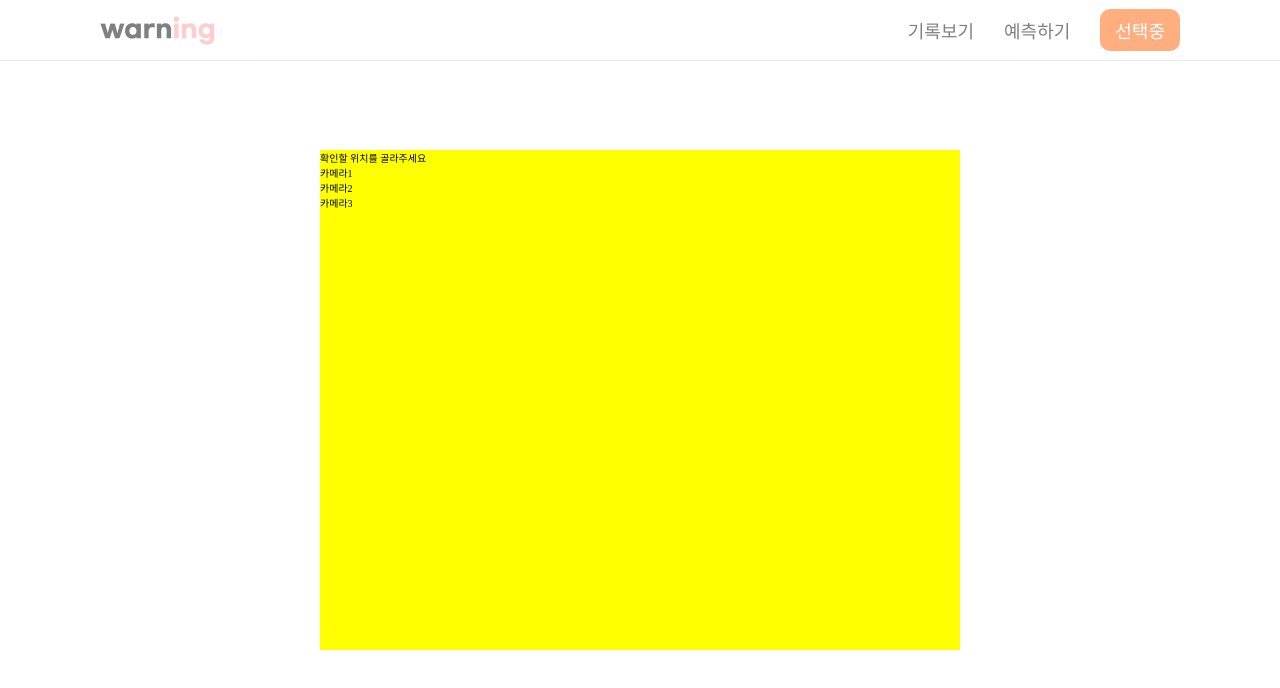
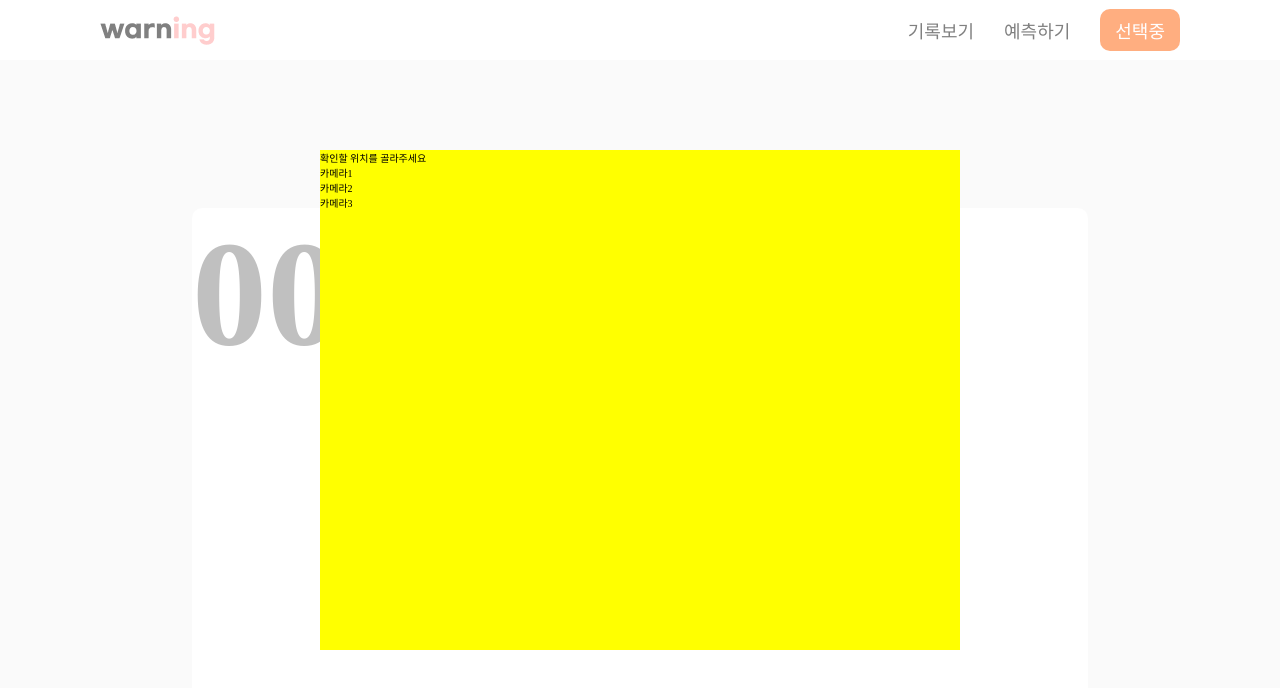
Before and after one commit to dajaedaneung/front, a React (Create React App) app: page / in a window 1280 px wide. Shown: the top 688 px of the page. Built offline with nearby package versions, Linux system fonts and the light colour scheme.

Commit message:
add:숫자 자리 계산해서 0붙이고 색바꿔서 리턴해주는 컴포넌트

```diff
--- /dev/null
+++ b/src/App.css
@@ -0,0 +1,4 @@
+.App {
+  width: 100%;
+  height: 100%;
+}
--- a/src/App.tsx
+++ b/src/App.tsx
@@ -1,15 +1,18 @@
 import React from "react";
 import { useRecoilState } from "recoil";
+import CurState from "./components/curState";
 import Header from "./components/header/header";
-import SelectModal from "./components/selectModal/selectModal";
+import SelectModal from "./components/selectModal";
+import Main from "./page/main";
 import { selectModalState } from "./store/selectModal";
-
+import "./App.css";
 function App() {
   const [selectModal, _] = useRecoilState(selectModalState);
   return (
-    <div>
+    <div className="App">
       {selectModal.isOpen && <SelectModal></SelectModal>}
       <Header></Header>
+      <Main />
     </div>
   );
 }
--- /dev/null
+++ b/src/components/curState/index.tsx
@@ -0,0 +1,28 @@
+import styled from "styled-components";
+import { number } from "yargs";
+import MakeNumbers from "./number";
+
+const Contain = styled.div`
+  width: 70%;
+  height: 80%;
+  border-radius: 10px;
+  background-color: white;
+`;
+const TopWrapper = styled.div``;
+const FaceImg = styled.img``;
+const sample = {
+  num: 1,
+  state: "warning",
+};
+const CurState = () => {
+  return (
+    <Contain>
+      <TopWrapper>
+        {" "}
+        <MakeNumbers {...sample}></MakeNumbers>
+      </TopWrapper>
+    </Contain>
+  );
+};
+
+export default CurState;
--- /dev/null
+++ b/src/components/curState/number.tsx
@@ -0,0 +1,57 @@
+import { useEffect, useState } from "react";
+import styled from "styled-components";
+
+const Num = styled.span`
+  font-size: 15em;
+  font-style: normal;
+  font-weight: 700;
+  color: ${(props) => props.color || "gray"};
+`;
+const Contain = styled.div`
+  width: 100%;
+  height: 100%;
+  .percent {
+    font-size: 7.5em;
+    color: #e2e2e2;
+    font-weight: 700;
+  }
+`;
+const Color = {
+  nice: "#00D1FF",
+  normal: "#FFCE21",
+  caution: "#FF9921",
+  red: "#FF7474",
+};
+interface MakeNumbersProps {
+  num: number;
+  state: string;
+}
+const MakeNumbers = ({ num, state }: MakeNumbersProps) => {
+  const [colorState, setColorState] = useState([true, true, true]);
+  useEffect(() => {
+    setColorState([true, true, true]);
+    for (let i = 0; i < 3 - num.toString().length; i++) {
+      setColorState((prev) => {
+        let temp = prev;
+        temp[i] = false;
+        return temp;
+      });
+    }
+  }, [num]);
+  return (
+    <Contain>
+      {colorState.map((_, idx) => {
+        return colorState[idx] ? (
+          <Num color={Color["nice"]}>
+            {num.toString()[idx - (3 - num.toString().length)]}
+          </Num>
+        ) : (
+          <Num>0</Num>
+        );
+      })}
+      <span className="percent">%</span>
+    </Contain>
+  );
+};
+
+export default MakeNumbers;
--- a/src/components/header/header.tsx
+++ b/src/components/header/header.tsx
@@ -23,7 +23,6 @@ const HeaderBlock = styled.header`
   padding: 0px 100px;
   height: 60px;
   align-items: center;
-  border-bottom: solid 1px #d6d6d6;
   @media (max-width: 580px) {
     .Logo {
       display: none;
--- a/src/components/selectModal/selectModal.tsx
+++ b/src/components/selectModal/index.tsx
@@ -2,7 +2,7 @@ import { useState } from "react";
 import { useRecoilState } from "recoil";
 import styled from "styled-components";
 import { cameraState } from "../../store/location";
-import List, { Camera } from "./list";
+import List, { Camera } from "./List";
 
 const Contain = styled.div`
   position: fixed;
@@ -33,7 +33,7 @@ const SelectModal = () => {
       <ModalContain>
         {camera.id == -1
           ? "확인할 위치를 골라주세요"
-          : `현재위치는 ${camera.name}입니다`}
+          : `현재 선택된 카메라는 ${camera.name}입니다`}
         <List cameraList={cameraList} />
       </ModalContain>
     </Contain>
--- a/src/index.css
+++ b/src/index.css
@@ -1,6 +1,15 @@
 body {
   margin: 0;
   font-size: 10px;
+  width: 100%;
+  height: 100%;
+}
+#root {
+  width: 100%;
+  height: 100%;
+}
+html {
+  height: 100%;
 }
 @media (max-width: 700px) {
   body {
--- /dev/null
+++ b/src/page/main/index.tsx
@@ -0,0 +1,21 @@
+import styled from "styled-components";
+import CurState from "../../components/curState";
+
+const Contain = styled.div`
+  width: 100%;
+  height: calc(100% - 60px);
+  display: flex;
+  justify-content: center;
+  align-items: end;
+  background-color: #f5f5f5;
+`;
+
+const Main = () => {
+  return (
+    <Contain>
+      <CurState></CurState>
+    </Contain>
+  );
+};
+
+export default Main;
```
